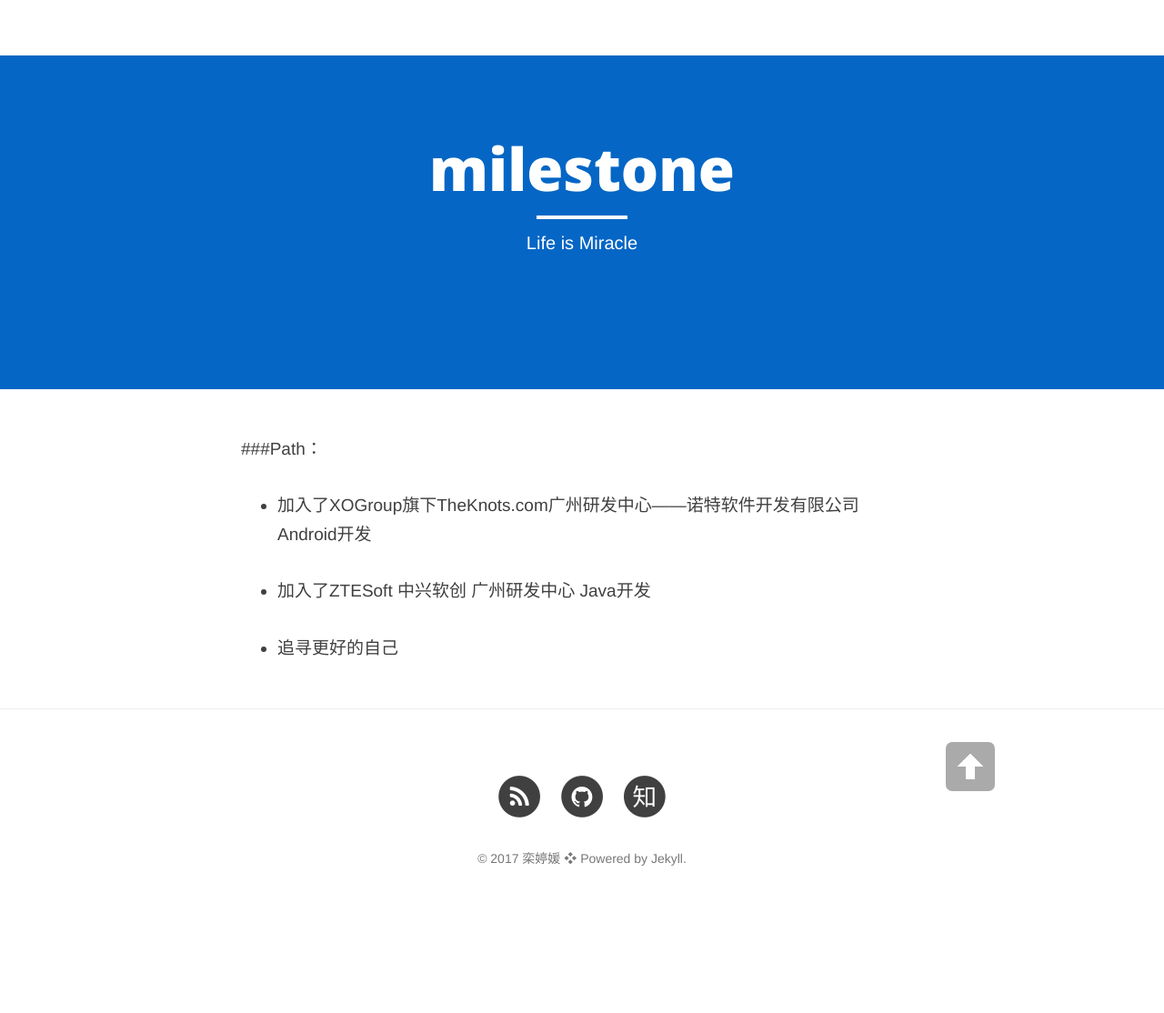
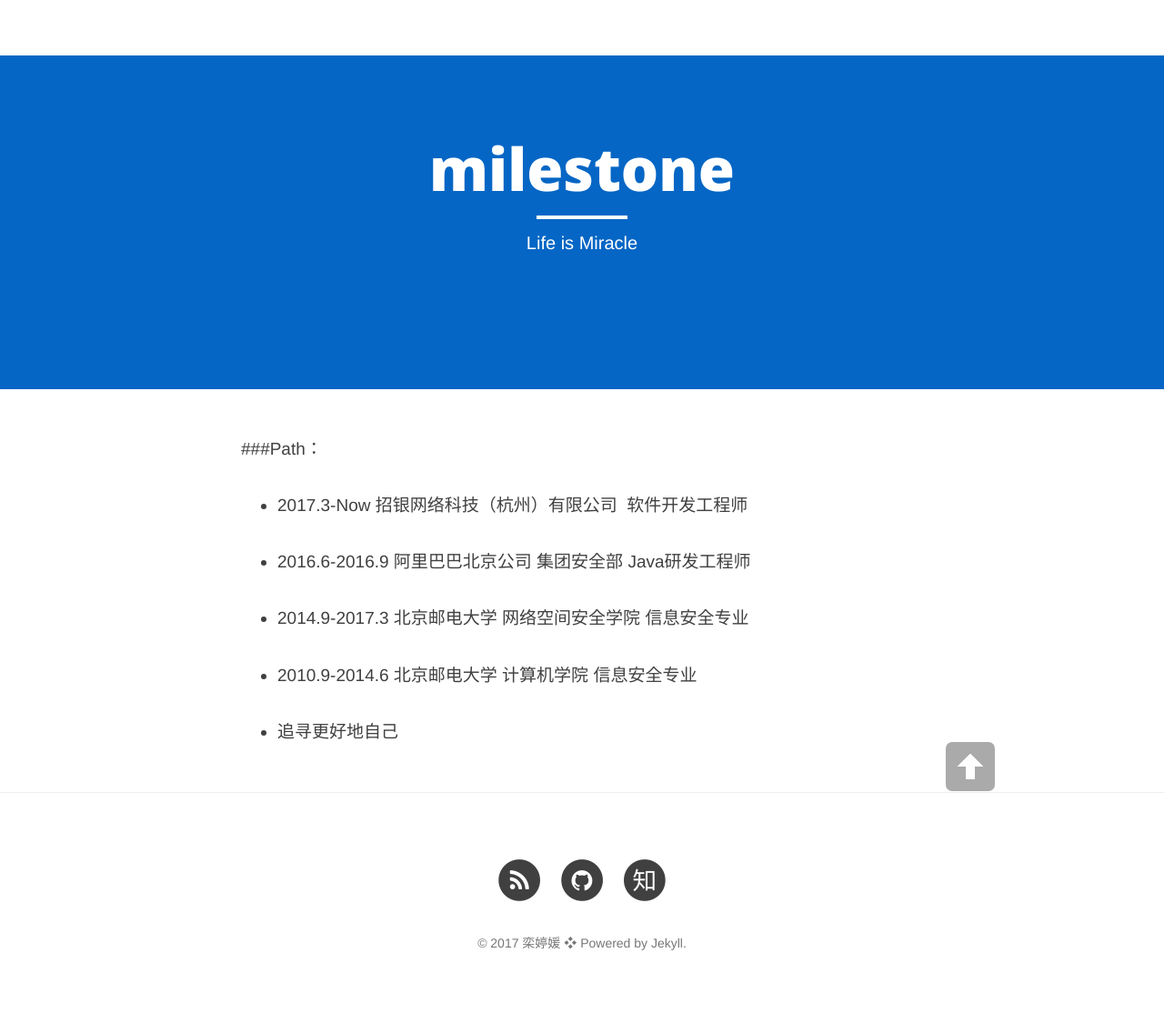
Before and after one commit to tyluan/tyluan.github.io, a Jekyll site: the page built from milestone.md, in a window 1280 px wide. Shown: the whole page at 91% size. Built offline with Jekyll 4.4.1, drawn with Linux system fonts in a browser that asks for light colours; nearby versions of some CDN libraries; before the commit the page ends 1022 px from its top, so only the background shows below that.

Commit message:
update milestone
introduce myself

```diff
--- a/milestone.md
+++ b/milestone.md
@@ -8,10 +8,12 @@ header-img: "img/zhihu.jpg"
 
 ###Path：
 
+- 2017.3-Now 招银网络科技（杭州）有限公司  软件开发工程师
 
-- 加入了XOGroup旗下TheKnots.com广州研发中心——诺特软件开发有限公司 Android开发
+- 2016.6-2016.9 阿里巴巴北京公司 集团安全部 Java研发工程师
 
-- 加入了ZTESoft 中兴软创 广州研发中心
-  Java开发
+- 2014.9-2017.3 北京邮电大学 网络空间安全学院 信息安全专业
 
-- 追寻更好的自己
+- 2010.9-2014.6 北京邮电大学 计算机学院 信息安全专业
+
+- 追寻更好地自己
```
